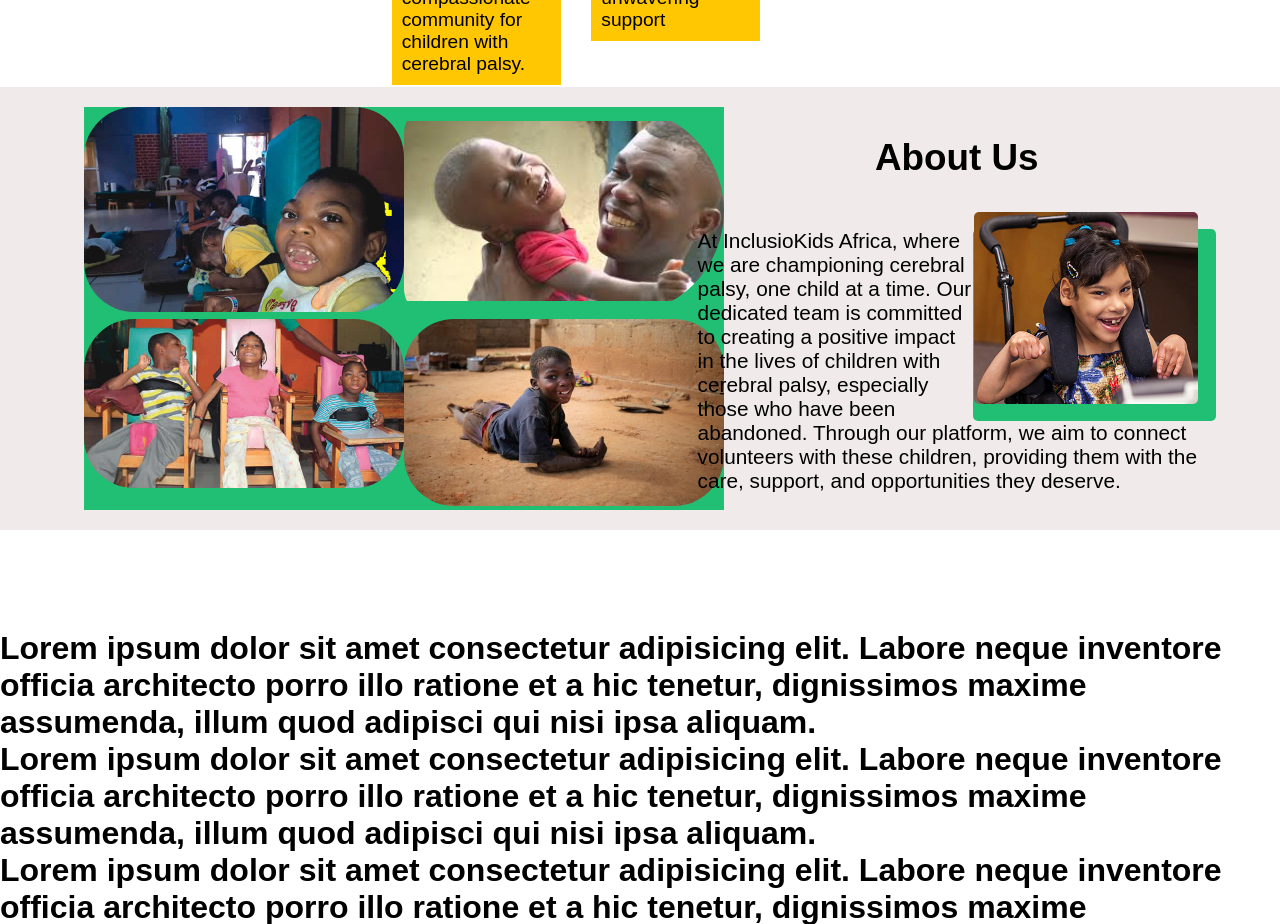
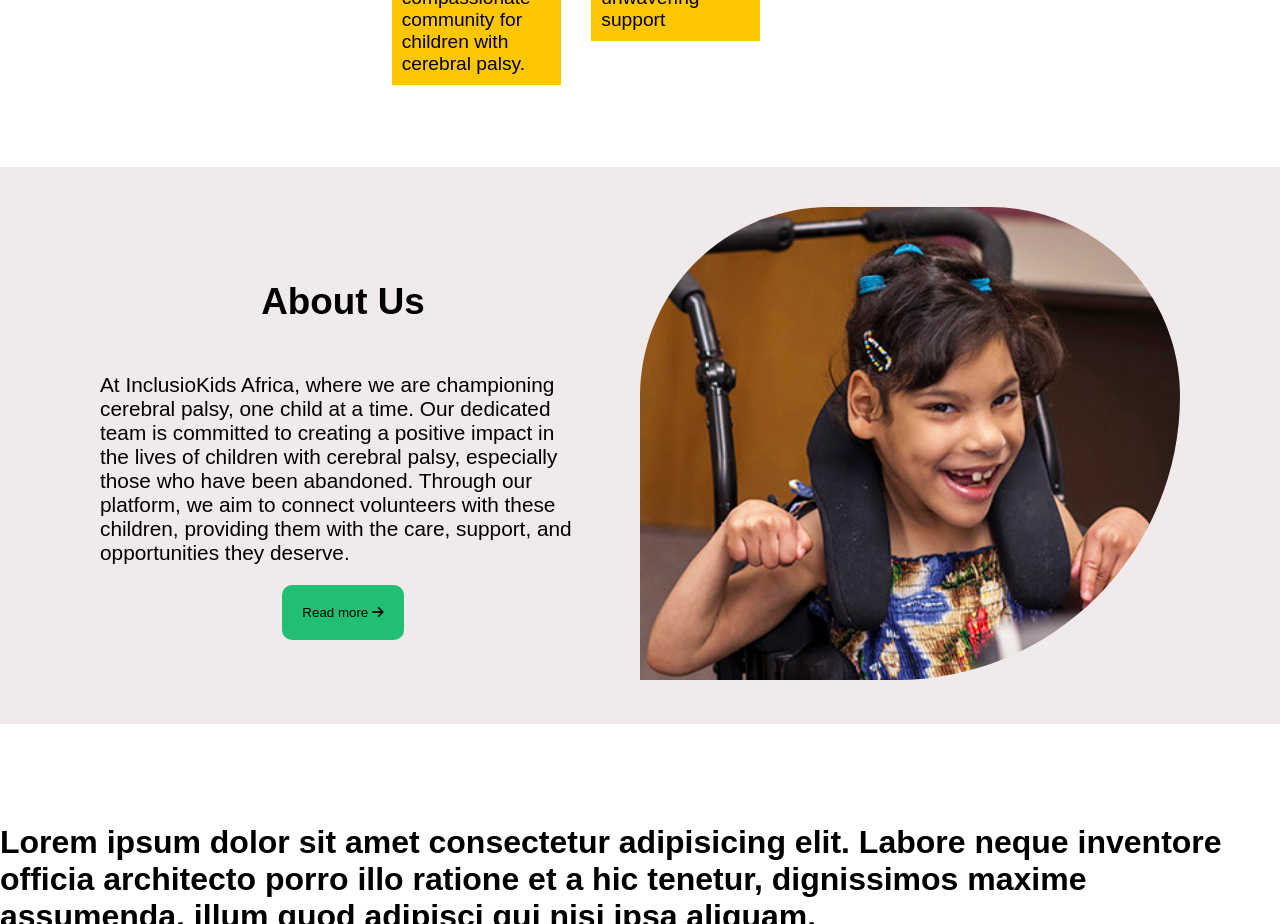
Before and after one commit to Chukwukaoranile/portfolio-project_foundation, a plain HTML site: page index.html in a window 1280 px wide. Shown: the part 1487-2411 px from the top of the page. Drawn offline with nearby package versions, Linux system fonts and the light colour scheme.

Commit message:
created and styled the about us section

```diff
--- a/assets/css/homepage-main.css
+++ b/assets/css/homepage-main.css
@@ -22,11 +22,11 @@
 
 
 .main-intro{
-    /* background-color: red; */
+
     margin: auto;
     width: 80%;
     margin-bottom: 50px;
-    /* justify-content: space-between; */
+
 }
 
 /* OUR MISSION */
@@ -34,7 +34,7 @@
 .mission{
     background-color: #0e1f3a;
     color: white;
-    margin-bottom: 20rem;
+    margin-bottom: 25rem;
     padding: 30px 0px 100px 0px;
 }
 
@@ -60,7 +60,7 @@
 }
 
 .mission-points{
-    /* border: 1px solid red; */
+
     width: 22%;
     height: 100px;
     background-color: white;
@@ -78,13 +78,6 @@
     align-items: center;
 }
 
-/* .mission-img span, .mission-img i{
-    font-size: 6rem;
-    color: #21bf73;
-    font-weight: 200;
-    background-color: red;
-    padding-left: 20px;
-} */
 
 .mission-img img{
     width: 5rem;
@@ -94,11 +87,7 @@
     object-fit: contain;
 }
 
-/* .mission-img .small-img{
-    width: 180px;
-    height: 180px;
 
-} */
 
 .lorem{
     margin-top: 100px;
@@ -106,19 +95,13 @@
 
 /* ABOUT US */
 
-.empty-div{
-    height: 12rem;
-    width: 15.2rem;
-    background-color:#21bf73;
-    border-radius: 5px;
-    float: right;
-}
 
 .about-us{
 
 
-    /* padding: 40px; */
+    padding: 40px;
     background-color: rgb(240, 234, 234);
+
 }
 
 .aboutus-container{
@@ -127,60 +110,49 @@
     justify-content: space-between;
 }
 
-.aboutus-img img{
-    border-radius: 5px;
-    height: 12rem;
-    width: 14rem;
-    object-fit: cover;
-    position: absolute;
-    top: 7.8rem;
-    right: 18px;
 
-    /* padding: 50px; */
-}
-
-.aboutus-img{
-    border-radius: 10px;
-}
 
 .aboutus-info2{
     width: 45%;
-    position: relative;
-}
+    justify-content: center;
+    align-items: center;
 
-.aboutus-info1{
-    width: 50%;
-    padding: 20px;
-    /* background-color: white; */
-}
-
-.aboutus-info-img img{
-    height: fit-content;
-    width: 20rem;
-    object-fit: contain;
-    border-radius: 50px;
 
 }
 
-.aboutus-info-img{
-    background-color:#21bf73;
-}
+.aboutus-btn{
 
-.aboutus-info-img .m{
-    height: 13rem;
-    width: 20rem;
-    object-fit: contain;
-    border-top-right-radius: 200px;
-    border-top-right-radius: 200px;
-    border-bottom-right-radius: 200px;
+    margin: 20px;
 
 }
 
-.cp-img{
-    /* justify-content: space-between; */
-    margin-bottom: 0px 0px;
+.aboutus-btn button{
+    padding: 20px;
+    background-color: #21bf73;
+    border:none;
+    border-radius: 10px;
+    transition: background-color 0.3s ease, font-size 0.3s ease;
+}
 
+.aboutus-btn button:hover{
+    background-color: #ffc602;
+    font-size: 1.2rem;
 }
+
+
+
+.aboutus-img{
+    width: 50%;
+}
+
+.aboutus-img img{
+    width: 100%;
+    border-top-left-radius: 200px;
+    border-top-right-radius: 200px;
+    border-bottom-right-radius: 300px;
+}
+
+
 
 .about-us p{
     font-size: 1.3rem;
--- a/index.html
+++ b/index.html
@@ -89,39 +89,33 @@
             </section>
 
             <section class="about-us">
+
+
                 <div class="aboutus-container d-flex">
 
-                    <div class="aboutus-info1">
-                        <div class="cp-img d-flex">
-                            <div class="aboutus-info-img">
-                                <img src="assets/images/cp 1.jpg" alt="">
-                            </div>
+                    <div class="aboutus-info2 d-flex">
 
-                            <div class="aboutus-info-img ">
-                                <img class="m" src="assets/images/cp2.jpeg" alt="">
+                        <div class="aboutus-content ">
+                            <h2 class="t-center">About Us</h2>
+
+                            <p>At InclusioKids Africa, where we are championing cerebral palsy, one child at a time. Our dedicated team is committed to creating a positive impact in the lives of children with cerebral palsy, especially those who have been abandoned. Through our platform, we aim to connect volunteers with these children, providing them with the care, support, and opportunities they deserve.
+                            </p>
+
+                            <div class=" aboutus-btn t-center">
+                                <button >Read more <i class="fa-solid fa-arrow-right"></i></button>
                             </div>
                         </div>
 
-                        <div class="cp-img d-flex">
-                            <div class="aboutus-info-img">
-                                <img src="assets/images/cp3.jpg" alt="">
-                            </div>
-
-                            <div class="aboutus-info-img">
-                                <img src="assets/images/cp4.jpg" alt="">
-                            </div>
-                        </div>
 
                     </div>
-                    <div class="aboutus-info2">
-                        <h2 class="t-center">About Us</h2>
-                        <div class="empty-div yellow"></div>
-                        <div class="aboutus-img">
-                            <img src="assets/images/CP-DayExpertsPhoto-400x350.jpg" alt="">
-                        </div>
-                        <p>At InclusioKids Africa, where we are championing cerebral palsy, one child at a time. Our dedicated team is committed to creating a positive impact in the lives of children with cerebral palsy, especially those who have been abandoned. Through our platform, we aim to connect volunteers with these children, providing them with the care, support, and opportunities they deserve.
-                        </p>
+
+                    <div class="aboutus-img">
+                        <img src="assets/images/CP-DayExpertsPhoto-400x350.jpg" alt="">
                     </div>
+
+
+
+
                 </div>
             </section>
 
```
